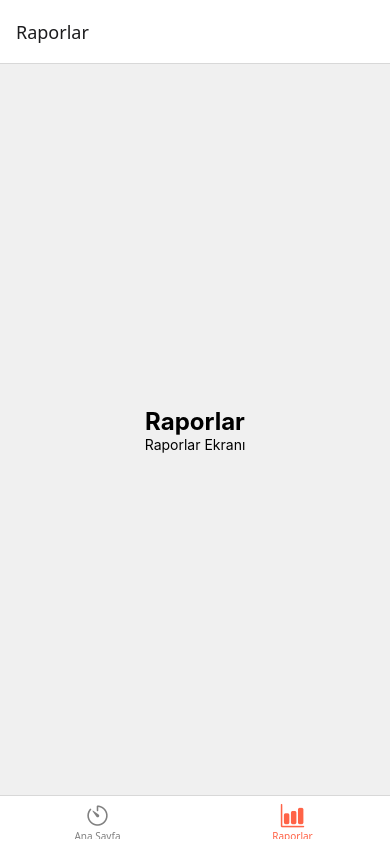
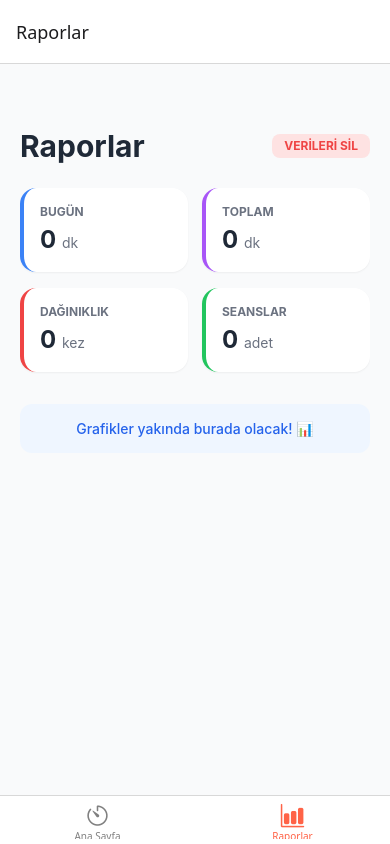
Before and after one commit to Metehanglsr/Mobil-Programlama, a React Native app in the folder FocusApp/: screen /Raporlar in a window 390 px wide. Built offline with nearby package versions, Linux system fonts and the light colour scheme.

Commit message:
raporlar ekrani olusturuldu

```diff
--- a/FocusApp/src/screens/HomeScreen.js
+++ b/FocusApp/src/screens/HomeScreen.js
@@ -10,17 +10,30 @@ export default function HomeScreen() {
 
   const appState = useRef(AppState.currentState);
 
+  // FIX 1: Seans kaydedildi mi? (Çift kaydı önlemek için)
+  const isSessionSaved = useRef(false);
+
+  // FIX 2: Çift dağınıklık saymayı önlemek için son zaman damgası
+  const lastDistractionTime = useRef(0);
+
   const categories = ["Ders Çalışma", "Kodlama", "Proje", "Kitap Okuma"];
 
+  // --- İSPİYONCU (APPSTATE) ---
   useEffect(() => {
     const subscription = AppState.addEventListener("change", (nextAppState) => {
       if (
         appState.current.match(/active/) &&
         (nextAppState === "background" || nextAppState === "inactive")
       ) {
+        // Eğer sayaç çalışıyorsa
         if (isActive) {
-          setIsActive(false);
-          setDistractionCount((prev) => prev + 1);
+          const now = Date.now();
+          // Eğer son 1 saniye içinde zaten ceza kestiysek, tekrar kesme (Debounce)
+          if (now - lastDistractionTime.current > 1000) {
+            setIsActive(false); // Durdur
+            setDistractionCount((prev) => prev + 1); // Artır
+            lastDistractionTime.current = now; // Zamanı güncelle
+          }
         }
       }
       appState.current = nextAppState;
@@ -29,8 +42,9 @@ export default function HomeScreen() {
     return () => {
       subscription.remove();
     };
-  }, [isActive]);
+  }, [isActive]); // isActive değiştikçe listener güncellenir
 
+  // --- ZAMANLAYICI ---
   useEffect(() => {
     let interval = null;
 
@@ -39,8 +53,14 @@ export default function HomeScreen() {
         setTimeLeft((prevTime) => prevTime - 1);
       }, 1000);
     } else if (timeLeft === 0) {
+      // SÜRE BİTTİ
       setIsActive(false);
-      handleSessionComplete();
+
+      // Eğer henüz kaydedilmediyse kaydet
+      if (!isSessionSaved.current) {
+        handleSessionComplete();
+        isSessionSaved.current = true; // KİLİT: Artık kaydedildi işaretle
+      }
     }
 
     return () => clearInterval(interval);
@@ -59,11 +79,19 @@ export default function HomeScreen() {
 
     Alert.alert(
       "Tebrikler! 🎉",
-      "Seans başarıyla tamamlandı ve veritabanına kaydedildi."
+      "Seans başarıyla tamamlandı ve kaydedildi. Yeni seans için lütfen SIFIRLA butonuna bas."
     );
   };
 
   const startTimer = () => {
+    // KİLİT: Eğer süre bitmişse (0 ise), BAŞLATMA!
+    if (timeLeft <= 0) {
+      Alert.alert(
+        "Süre Bitti",
+        "Lütfen yeni bir seans için önce SIFIRLA butonuna bas."
+      );
+      return;
+    }
     setIsActive(true);
   };
 
@@ -75,6 +103,7 @@ export default function HomeScreen() {
     setIsActive(false);
     setTimeLeft(25 * 60);
     setDistractionCount(0);
+    isSessionSaved.current = false; // KİLİDİ AÇ: Yeni seans için hazır
   };
 
   const formatTime = (seconds) => {
@@ -84,6 +113,11 @@ export default function HomeScreen() {
   };
 
   const debugSetTime = () => {
+    // Sadece test için süreyi 5 saniye yapar
+    // Eğer seans zaten bitmişse ve sıfırlanmamışsa hile yapmaya izin verme
+    if (isSessionSaved.current) {
+      resetTimer();
+    }
     setTimeLeft(5);
   };
 
--- a/FocusApp/src/screens/ReportsScreen.js
+++ b/FocusApp/src/screens/ReportsScreen.js
@@ -1,24 +1,139 @@
-import React from "react";
-import { View, Text, StyleSheet } from "react-native";
+import React, { useState, useEffect, useCallback } from "react";
+import {
+  View,
+  Text,
+  ScrollView,
+  RefreshControl,
+  TouchableOpacity,
+  Alert,
+} from "react-native";
+import { useIsFocused } from "@react-navigation/native";
+import { getFocusSessions, clearAllSessions } from "../utils/storage";
 
 export default function ReportsScreen() {
+  const [stats, setStats] = useState({
+    todayFocus: 0,
+    totalFocus: 0,
+    totalDistractions: 0,
+    sessionCount: 0,
+  });
+  const [refreshing, setRefreshing] = useState(false);
+  const isFocused = useIsFocused();
+
+  const loadStatistics = async () => {
+    const sessions = await getFocusSessions();
+    let todayFocus = 0;
+    let totalFocus = 0;
+    let totalDistractions = 0;
+    const todayStr = new Date().toDateString();
+
+    sessions.forEach((session) => {
+      totalFocus += session.duration;
+      totalDistractions += session.distractions;
+      const sessionDate = new Date(session.date).toDateString();
+      if (sessionDate === todayStr) {
+        todayFocus += session.duration;
+      }
+    });
+
+    setStats({
+      todayFocus,
+      totalFocus,
+      totalDistractions,
+      sessionCount: sessions.length,
+    });
+  };
+
+  useEffect(() => {
+    if (isFocused) {
+      loadStatistics();
+    }
+  }, [isFocused]);
+
+  const onRefresh = useCallback(async () => {
+    setRefreshing(true);
+    await loadStatistics();
+    setRefreshing(false);
+  }, []);
+
+  // --- YENİ: Verileri Silme Fonksiyonu ---
+  const handleClearData = async () => {
+    Alert.alert("Verileri Temizle", "Tüm kayıtlar silinecek. Emin misin?", [
+      { text: "Vazgeç", style: "cancel" },
+      {
+        text: "Sil",
+        style: "destructive",
+        onPress: async () => {
+          await clearAllSessions();
+          loadStatistics(); // Ekranı güncelle (Hepsi 0 olacak)
+        },
+      },
+    ]);
+  };
+
   return (
-    <View style={styles.container}>
-      <Text style={styles.text}>Raporlar</Text>
-      <Text>Raporlar Ekranı</Text>
+    <View className="flex-1 bg-gray-50 pt-16 px-5">
+      <View className="flex-row justify-between items-center mb-6">
+        <Text className="text-3xl font-bold text-gray-800">Raporlar</Text>
+        {/* Temizleme Butonu */}
+        <TouchableOpacity
+          onPress={handleClearData}
+          className="bg-red-100 px-3 py-1 rounded-lg"
+        >
+          <Text className="text-red-500 font-bold text-xs">VERİLERİ SİL</Text>
+        </TouchableOpacity>
+      </View>
+
+      <ScrollView
+        showsVerticalScrollIndicator={false}
+        refreshControl={
+          <RefreshControl refreshing={refreshing} onRefresh={onRefresh} />
+        }
+      >
+        <View className="flex-row flex-wrap justify-between">
+          <View className="w-[48%] bg-white p-4 rounded-2xl shadow-sm mb-4 border-l-4 border-blue-500">
+            <Text className="text-gray-500 text-xs font-bold uppercase mb-1">
+              Bugün
+            </Text>
+            <Text className="text-2xl font-bold text-gray-800">
+              {stats.todayFocus}{" "}
+              <Text className="text-sm font-normal text-gray-500">dk</Text>
+            </Text>
+          </View>
+          <View className="w-[48%] bg-white p-4 rounded-2xl shadow-sm mb-4 border-l-4 border-purple-500">
+            <Text className="text-gray-500 text-xs font-bold uppercase mb-1">
+              Toplam
+            </Text>
+            <Text className="text-2xl font-bold text-gray-800">
+              {stats.totalFocus}{" "}
+              <Text className="text-sm font-normal text-gray-500">dk</Text>
+            </Text>
+          </View>
+          <View className="w-[48%] bg-white p-4 rounded-2xl shadow-sm mb-4 border-l-4 border-red-500">
+            <Text className="text-gray-500 text-xs font-bold uppercase mb-1">
+              Dağınıklık
+            </Text>
+            <Text className="text-2xl font-bold text-gray-800">
+              {stats.totalDistractions}{" "}
+              <Text className="text-sm font-normal text-gray-500">kez</Text>
+            </Text>
+          </View>
+          <View className="w-[48%] bg-white p-4 rounded-2xl shadow-sm mb-4 border-l-4 border-green-500">
+            <Text className="text-gray-500 text-xs font-bold uppercase mb-1">
+              Seanslar
+            </Text>
+            <Text className="text-2xl font-bold text-gray-800">
+              {stats.sessionCount}{" "}
+              <Text className="text-sm font-normal text-gray-500">adet</Text>
+            </Text>
+          </View>
+        </View>
+        <View className="bg-blue-50 p-4 rounded-xl mt-4">
+          <Text className="text-blue-600 text-center font-medium">
+            Grafikler yakında burada olacak! 📊
+          </Text>
+        </View>
+      </ScrollView>
     </View>
   );
 }
-
-const styles = StyleSheet.create({
-  container: {
-    flex: 1,
-    justifyContent: "center",
-    alignItems: "center",
-    backgroundColor: "#f0f0f0",
-  },
-  text: {
-    fontSize: 24,
-    fontWeight: "bold",
-  },
-});
```
